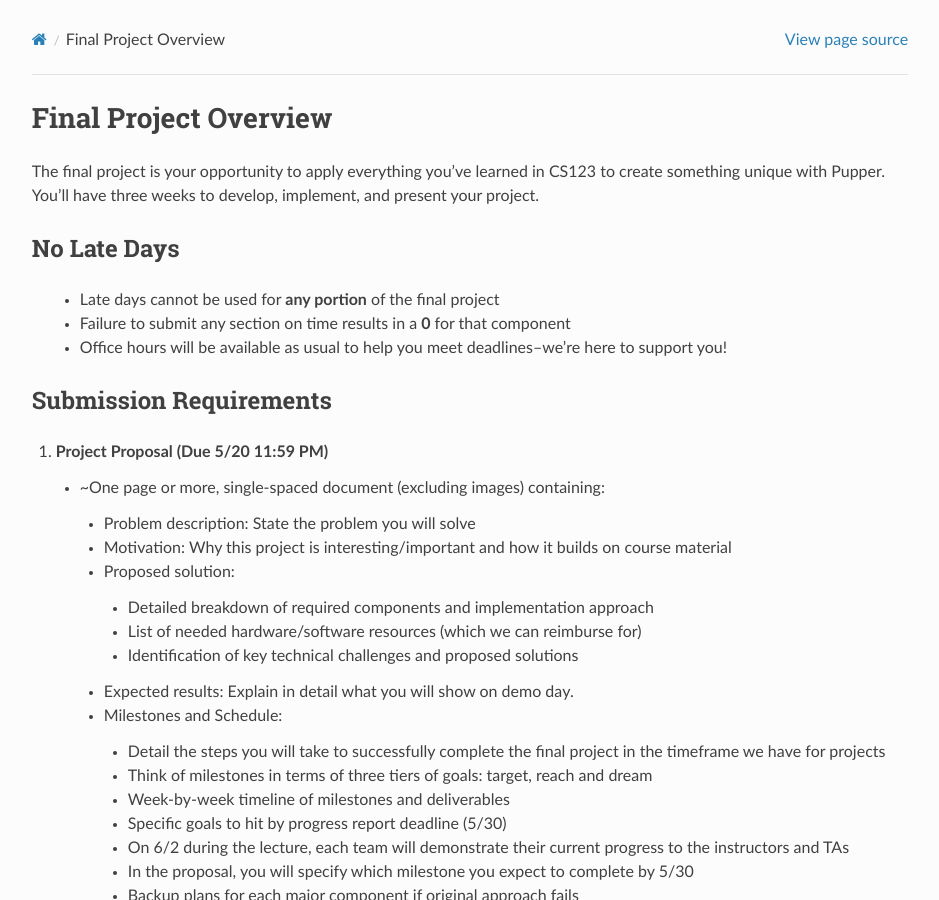
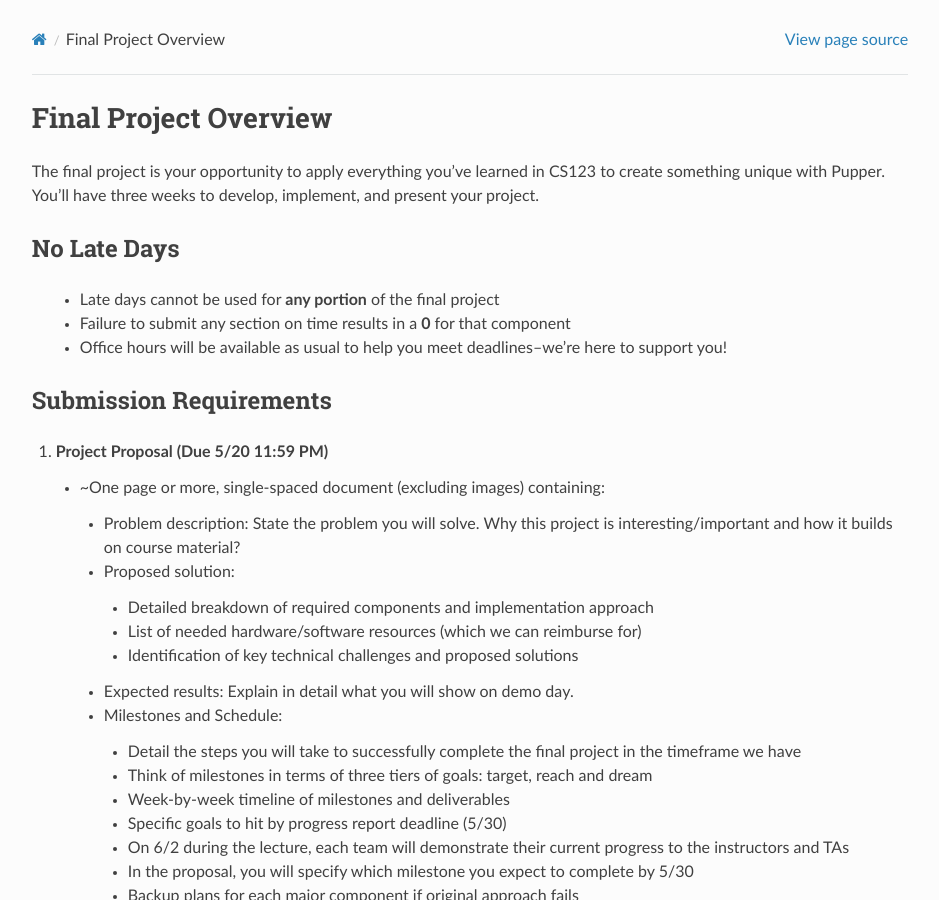
Before and after one commit to cs123-stanford/cs123-stanford, a Sphinx documentation site: the page built from docs/schedule/final-project/final_project_overview.rst, in a window 1280 px wide and 900 px high. Shown: the whole window, without its empty margins (320-1259 px from the left). Built offline with Sphinx 7.4.7 and the Read the Docs theme 3.1.0, drawn with Linux system fonts in a browser that asks for light colours.

Commit message:
Updates project proposal with Ankush's email

```diff
--- a/docs/schedule/final-project/final_project_overview.rst
+++ b/docs/schedule/final-project/final_project_overview.rst
@@ -16,8 +16,7 @@
 
    - ~One page or more, single-spaced document (excluding images) containing:
 
-     -  Problem description: State the problem you will solve
-     -  Motivation: Why this project is interesting/important and how it builds on course material
+     -  Problem description: State the problem you will solve. Why this project is interesting/important and how it builds on course material?
      -  Proposed solution:
 
        - Detailed breakdown of required components and implementation approach
@@ -26,7 +25,7 @@
      -  Expected results: Explain in detail what you will show on demo day.
      -  Milestones and Schedule:
 
-       - Detail the steps you will take to successfully complete the final project in the timeframe we have for projects
+       - Detail the steps you will take to successfully complete the final project in the timeframe we have
        - Think of milestones in terms of three tiers of goals: target, reach and dream
        - Week-by-week timeline of milestones and deliverables
        - Specific goals to hit by progress report deadline (5/30)
```
